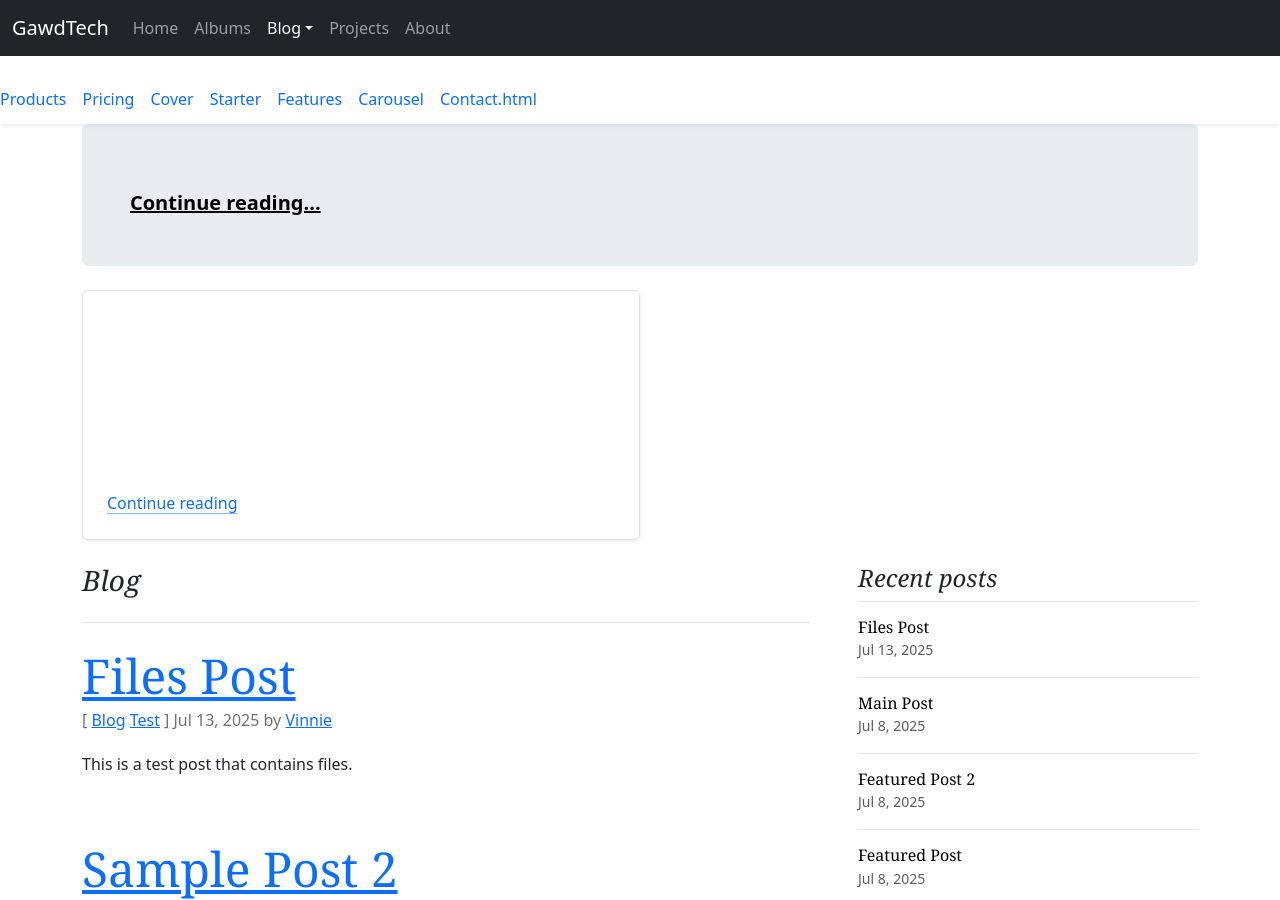
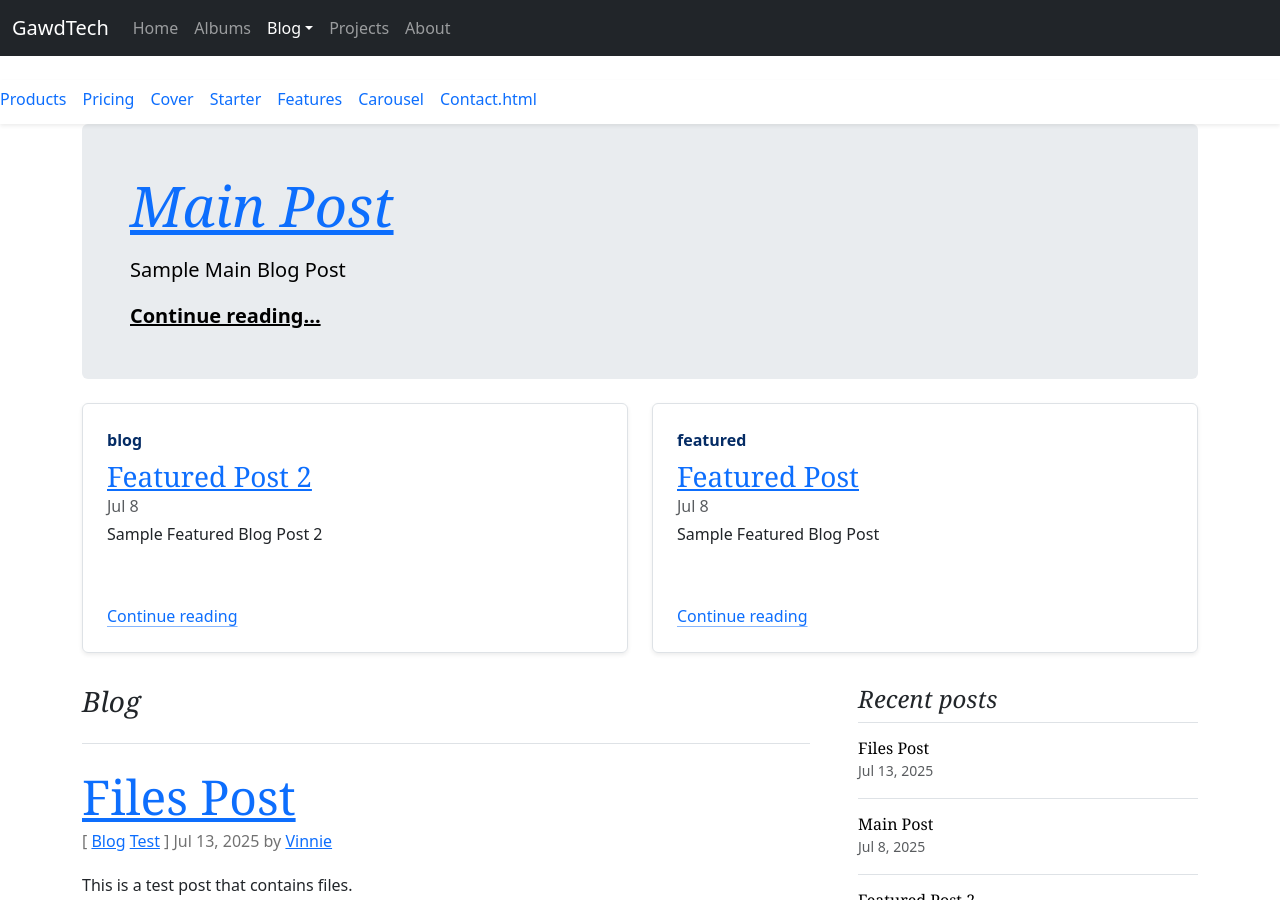
Before and after one commit to CoolV1994/Template-Bootstrap-5, a Jekyll site: the page built from blog.html, in a window 1280 px wide and 900 px high. Built offline with Jekyll 4.4.1, drawn with Linux system fonts in a browser that asks for light colours.

Commit message:
Update blog.html

```diff
--- a/blog.html
+++ b/blog.html
@@ -10,14 +10,25 @@ sidebar:
 ---
 
 <!-- Start Main -->
-{% include posts_main.html posts=site.posts %}
+{% for post in site.posts %}
+{% if post.categories contains 'main' %}
+{% include posts_main.html post=post %}
+{% endif %}
+{% endfor %}
 <!-- End Main -->
 
 <!-- Start Featured -->
-{% include posts_featured.html posts=site.posts %}
+<div class="row mb-2">
+{% for post in site.posts %}
+{% if post.categories contains 'featured' %}
+{% include posts_featured.html post=post %}
+{% endif %}
+{% endfor %}
+</div>
 <!-- End Featured -->
 
 <div id="blog" class="row g-5">
+
 	<div id="blog-posts" class="col-md-8">
 		<h3 class="pb-4 mb-4 fst-italic border-bottom">{{ page.title }}</h3>
 
@@ -29,13 +40,18 @@ sidebar:
 {% endfor %}
 <!-- End Posts -->
 
+
+<!-- Start Pagination -->
 		<nav class="blog-pagination" aria-label="Pagination">
 			<a class="btn btn-outline-primary rounded-pill" href="#">Older</a>
 			<a class="btn btn-outline-secondary rounded-pill disabled" aria-disabled="true">Newer</a>
 		</nav>
+<!-- End Pagination -->
 
 	</div><!-- /#blog-posts -->
 
+<!-- Start Sidebar -->
 {% include sidebar.html %}
+<!-- End Sidebar -->
 
 </div><!-- /#blog -->
```
Lines whose indentation alone changed are shown as unchanged.
